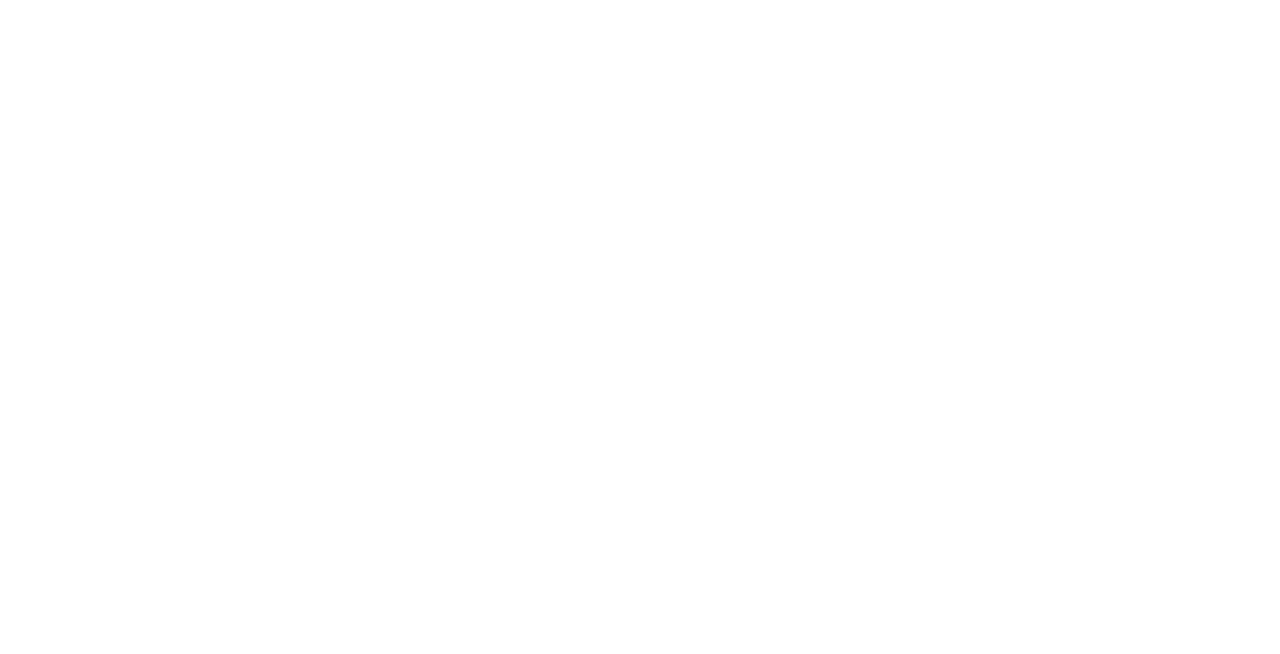
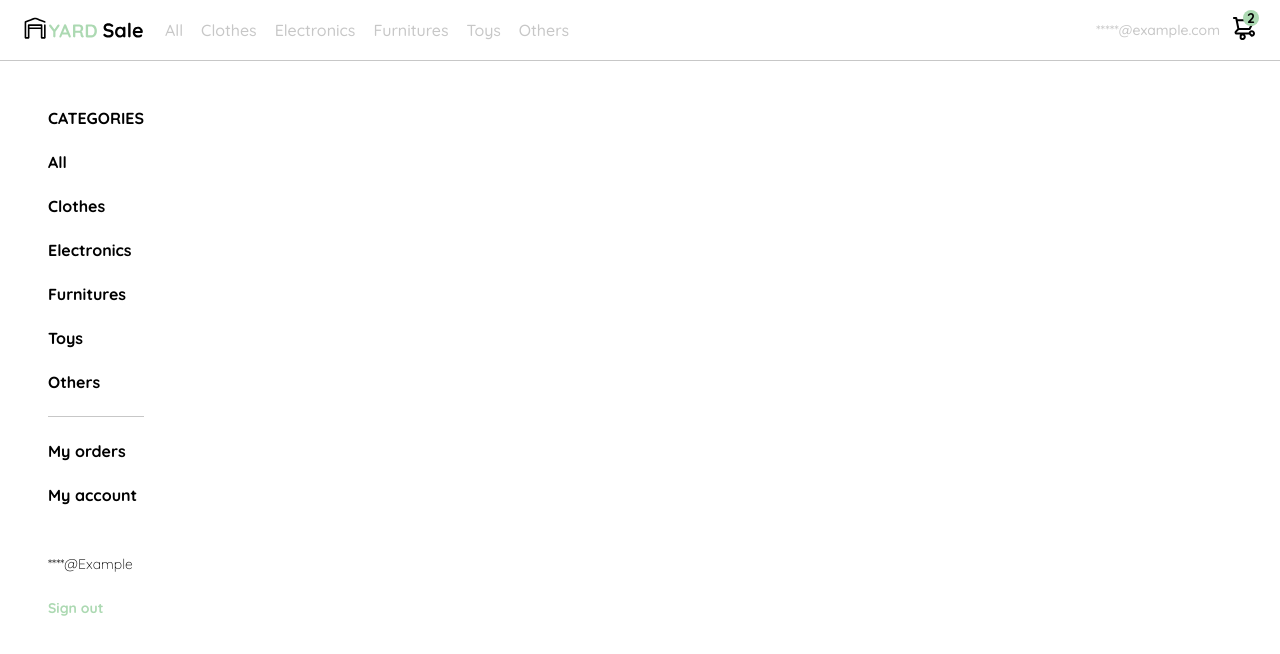
Before and after one commit to Jamquelet/ecommerce-YardSale, a plain HTML site: page index.html in a window 1280 px wide. Drawn offline with Linux system fonts and the light colour scheme.

Commit message:
Fusión del menú

```diff
--- a/index.html
+++ b/index.html
@@ -4,29 +4,117 @@
     <meta charset="UTF-8">
     <meta http-equiv="X-UA-Compatible" content="IE=edge">
     <meta name="viewport" content="width=device-width, initial-scale=1.0">
+
     <link rel="preconnect" href="https://fonts.googleapis.com">
     <link rel="preconnect" href="https://fonts.gstatic.com" crossorigin>
     <link href="https://fonts.googleapis.com/css2?family=Quicksand:wght@300;500;700&display=swap" rel="stylesheet">
 
-    <title>Document</title>
-    <style>
-        /*@import url('https://fonts.googleapis.com/css2?family=Quicksand:wght@300;500;700&display=swap');*/
-        :root{    /* indica que aqui vamos a tener ciertas variables definidas de css*/
-            --white: #FFFFFF;
-            --black: #000000;
-            --very-light-pink: #C7C7C7;
-            --text-input-field: #F7F7F7;
-            --hospital-green: #ACD9B2;
-            --sm: 14px;  /*medidas: sm para algo pequeño, para ir al font-size y utilizar la variable*/
-            --md: 16px;
-            --lg: 18px;
-        }
-        body {
-            font-family: 'Quicksand', sans-serif;
-        }
-    </style>
+    <link rel="stylesheet" href="./styles.css" />
+
+    <title>YardSale: tienda online</title>
+
 </head>
 <body>
+    <nav>
+        <img src="./Assets/icons/icon_menu.svg" alt="menu" class="menu">
 
+        <div class="navbar-left">
+            <img src="./Assets/logos/logo_yard_sale.svg" alt="logo" class="logo">
+            <ul>
+                <li>
+                    <a href="/">All</a>
+                </li>
+                <li>
+                    <a href="/">Clothes</a>
+                </li>
+                <li>
+                    <a href="/">Electronics</a>
+                </li>
+                <li>
+                    <a href="/">Furnitures</a>
+                </li>
+                <li>
+                    <a href="/">Toys</a>
+                </li>
+                <li>
+                    <a href="/">Others</a>
+                </li>
+            </ul>
+        </div>
+
+        <div class="navbar-right">
+            <ul>
+                <li class="navbar-email">*****@example.com</li>
+                <li class="navbar-shopping-cart">
+                <img src="./Assets/icons/icon_shopping_cart.svg" alt="shooping cart">
+                <div>2</div>
+                </li>
+            </ul>
+        </div>
+
+        <div class="desktop-menu inactive">
+            <ul> <!--lista-->
+                <li> <!--items de la lista-->
+                    <a href="/" class="title">My orders</a>
+                </li>
+                <li>
+                    <a href="/">My account</a>
+                </li>
+                <li>
+                    <a href="/">Sign out</a>
+                </li>
+            </ul>
+
+        </div>
+
+        <div class="mobile-menu ">
+            <ul>
+                <li>
+                    <a href="/">CATEGORIES</a>
+                </li>
+
+                <li>
+                    <a href="/">All</a>
+                </li>
+
+                <li>
+                    <a href="/">Clothes</a>
+                </li>
+
+                <li>
+                    <a href="/">Electronics</a>
+                </li>
+                <li>
+                    <a href="/">Furnitures</a>
+                </li>
+                <li>
+                    <a href="/">Toys</a>
+                </li>
+                <li>
+                    <a href="/">Others</a>
+                </li>
+            </ul>
+
+            <ul>
+                <li>
+                    <a href="/">My orders</a>
+                </li>
+                <li>
+                    <a href="/">My account</a>
+                </li>
+            </ul>
+
+            <ul>
+                <li>
+                    <a href="/" class="email">****@Example</a>
+                </li>
+                <li>
+                    <a href="/" class="sign-out">Sign out</a>
+                </li>
+            </ul>
+        </div>
+    </nav>
+
+    <script type="text/javascript" src="./main.js"></script>
 </body>
 </html>
--- /dev/null
+++ b/main.js
@@ -0,0 +1,8 @@
+const navbarEmail = document.querySelector(".navbar-email");
+const desktopMenu= document.querySelector(".desktop-menu");
+
+navbarEmail.addEventListener("click", toggleDesktopMenu);
+
+function toggleDesktopMenu() {
+    desktopMenu.classList.toggle('inactive');
+}
--- /dev/null
+++ b/styles.css
@@ -0,0 +1,177 @@
+/*General*/
+:root{
+    --white: #FFFFFF;
+    --black: #000000;
+    --very-light-pink: #C7C7C7;
+    --text-input-field: #F7F7F7;
+    --hospital-green: #ACD9B2;
+    --sm: 14px;  /*medidas: sm para algo pequeño, para ir al font-size y utilizar la variable*/
+    --md: 16px;
+    --lg: 18px;
+}
+body {
+    margin: 0;
+    font-family: 'Quicksand', sans-serif;
+}
+.inactive {
+    display: none; /* */
+}
+/*navbar*/
+nav {
+    display: flex;
+    justify-content: space-between;
+    padding: 0 24px;
+    border-bottom: 1px solid var(--very-light-pink);
+}
+.menu {
+    display: none;
+}
+.logo {
+    width: 120px;
+}
+.navbar-left ul,
+.navbar-right ul {
+    list-style: none;
+    padding: 0;
+    margin: 0;
+    display: flex;
+    align-items: center;
+    height: 60px;
+}
+.navbar-left {
+    display: flex;
+}
+.navbar-left ul {
+    margin-left: 12px;
+}
+.navbar-left ul li a,
+.navbar-right ul li a {
+    text-decoration: none;
+    color: var(--very-light-pink);
+    border: 1px solid var(--white);
+    padding: 8px;
+    border-radius: 8px;
+}
+.navbar-left ul li a:hover,
+.navbar-right ul li a:hover {
+    border: 1px solid var(--hospital-green);
+    color: var(--hospital-green);
+}
+.navbar-email {
+    color: var(--very-light-pink);
+    cursor: pointer;
+    font-size: var(--sm);
+    margin-right: 12px;
+}
+.navbar-shopping-cart {
+    position: relative;
+}
+.navbar-shopping-cart div {
+    width: 16px;
+    height: 16px;
+    background-color: var(--hospital-green);
+    border-radius: 50%;
+    font-size: var(--sm);
+    font-weight: bold;
+    position: absolute;
+    top: -6px;
+    right: -3px;
+    display: flex;
+    justify-content: center;
+    align-items: center;
+}
+/*Menu en desktop*/
+.desktop-menu {
+    position: absolute;
+    top: 60px;
+    right: 50px;
+    background: var(--white);
+    width: 100px;
+    height: auto;
+    border: 1px solid var(--very-light-pink);
+    border-radius: 6px;
+    padding: 20px 20px 0 20px;
+}
+.desktop-menu ul {
+    list-style: none;
+    padding: 0;
+    margin: 0;
+}
+.desktop-menu ul li {
+    text-align: end;
+}
+.desktop-menu ul li:nth-child(1),
+.desktop-menu ul li:nth-child(2) {
+    font-weight: bold;
+}
+.desktop-menu ul li:last-child {
+    padding-top: 20px;
+    border-top: 1px solid var(--very-light-pink);
+}
+.desktop-menu ul li:last-child a {
+    color: var(--hospital-green);
+    font-size: var(--sm);
+}
+.desktop-menu ul li a {
+    color: var(--black);
+    text-decoration: none;
+    margin-bottom: 20px;
+    display: inline-block;
+}
+/*menu mobile*/
+.mobile-menu {
+    position: absolute;
+    top: 60px;
+    padding: 24px;
+}
+/* .mobile-menu {
+    display: flex;
+    flex-direction: column;
+    justify-content: space-between;
+    height: 100vh;
+    padding: 24px;
+} */
+.mobile-menu a {
+    text-decoration: none;
+    color: var(--black);
+    font-weight: bold;
+    /*margin-bottom: 24px;*/
+}
+.mobile-menu ul {
+    padding: 0;
+    margin: 24px 0 0; /*superior 0 a los lados y cero abajo*/
+    list-style: none;
+}
+.mobile-menu ul:nth-child(1) {
+    border-bottom: 1px solid var(--very-light-pink);
+}
+.mobile-menu ul:last-child {
+    position: absolute;
+    margin-bottom: 0;
+}
+/* .mobile-menu ul:last-child {
+    bottom: 50px;
+} */
+.mobile-menu ul li {
+    margin-bottom: 24px;
+}
+.email {
+    font-size: var(--sm);
+    font-weight: 300 !important;
+}
+.sign-out {
+    font-size: var(--sm);
+    color: var(--hospital-green) !important;
+}
+@media (max-width: 640px) {
+    .menu {
+        display: block;
+    }
+    .navbar-left ul {
+        display: none;
+        }
+    .navbar-email {
+        display: none;
+    }
+
+}
```
Also changed, not shown: 13shoppingCart.html (renamed from shoppingCart.html, +8 -7 lines), 4create_EditAccount.html (renamed from create_EditAccount.html, +1 -1 lines), 10myOrders.html (renamed from myOrders.html), 11navbar.html (renamed from navbar.html), 12productDetails.html (renamed from productDetails.html), 1createNewPassword.html (renamed from createNewPassword.html), 2email.html (renamed from email.html), 3login.html (renamed from login.html), 5myAccount.html (renamed from myAccount.html), 6homepage.html (renamed from homepage.html), 7menuDesktop.html (renamed from menuDesktop.html), 8menuMobile.html (renamed from menuMobile.html), 9myOrder.html (renamed from myOrder.html), 1 other file.
